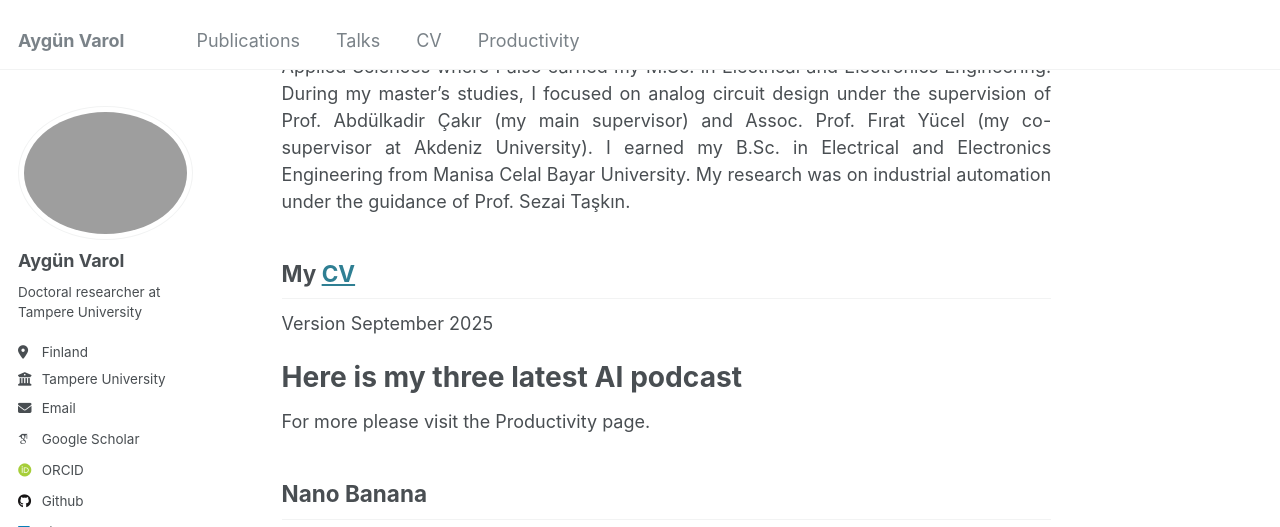
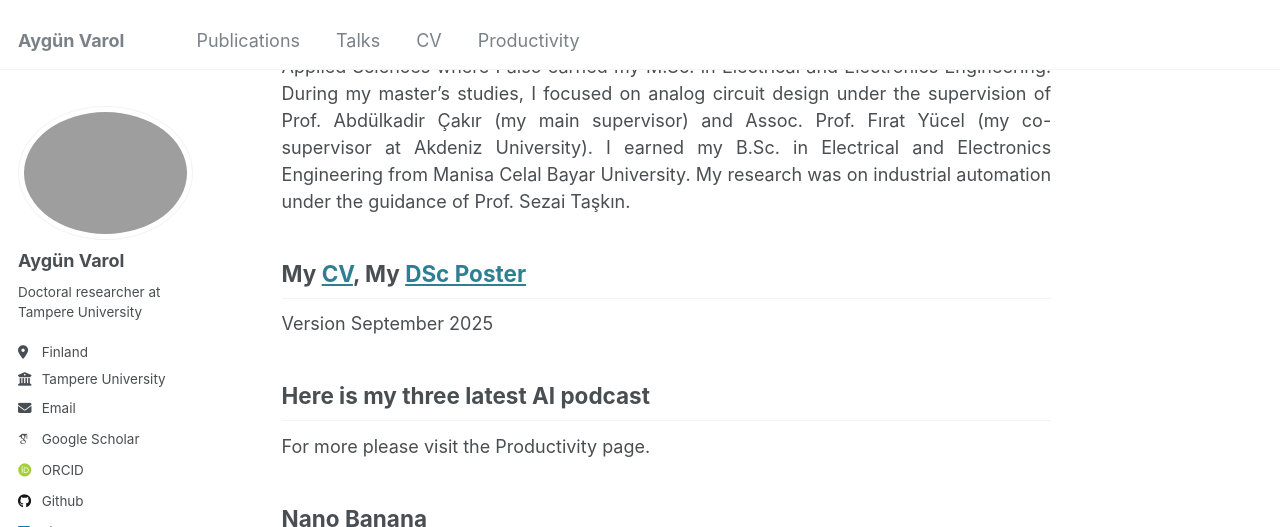
Before and after one commit to AygunVarol/aygunvarol.github.io, a Jekyll site: the page built from _pages/about.md, in a window 1280 px wide and 900 px high, scrolled down 751 px, cut to the strip 0-527 px from the top of the window. Built offline with Jekyll 4.4.1, drawn with Linux system fonts in a browser that asks for light colours; some web fonts are replaced.

Commit message:
Update about.md

```diff
--- a/_pages/about.md
+++ b/_pages/about.md
@@ -24,12 +24,12 @@ I am in my third year in my D.Sc. at Tampere University. I have three supervisor
 
 Prior to my position at Tampere University, I was research assistant at Isparta University of Applied Sciences where I also earned my M.Sc. in Electrical and Electronics Engineering. During my master’s studies, I focused on analog circuit design under the supervision of Prof. Abdülkadir Çakır (my main supervisor) and Assoc. Prof. Fırat Yücel (my co-supervisor at Akdeniz University). I earned my B.Sc. in Electrical and Electronics Engineering from Manisa Celal Bayar University. My research was on industrial automation under the guidance of Prof. Sezai Taşkın.</div>
 
-My [CV](https://aygunvarol.github.io/files/Aygun_CV.pdf)
+My [CV](https://aygunvarol.github.io/files/Aygun_CV.pdf), My [DSc Poster](https://aygunvarol.github.io/files/Aygun_Poster.pdf)
 ------
 Version September 2025
 
 Here is my three latest AI podcast
-======
+------
 For more please visit the Productivity page.
 
 Nano Banana
```
